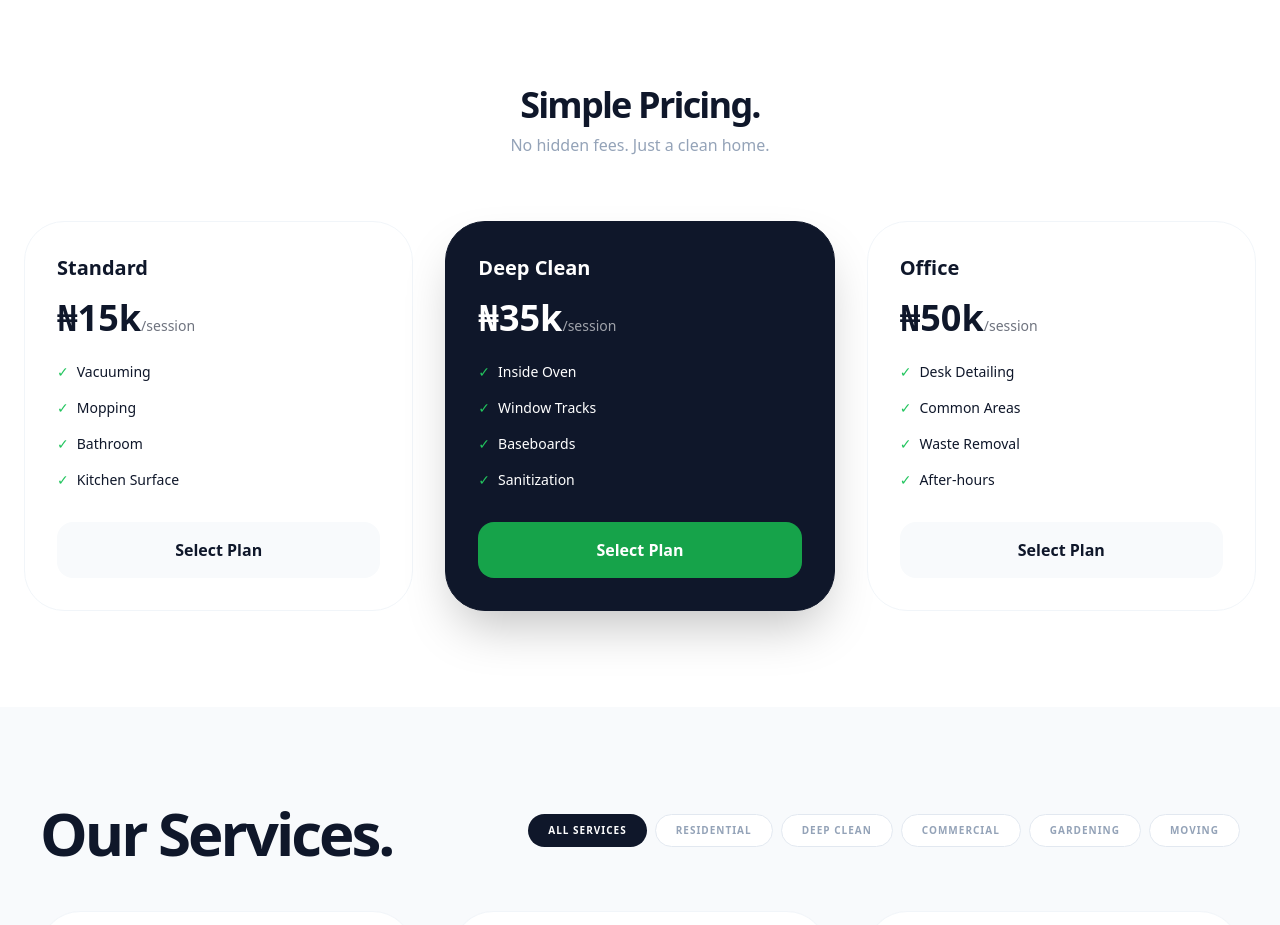
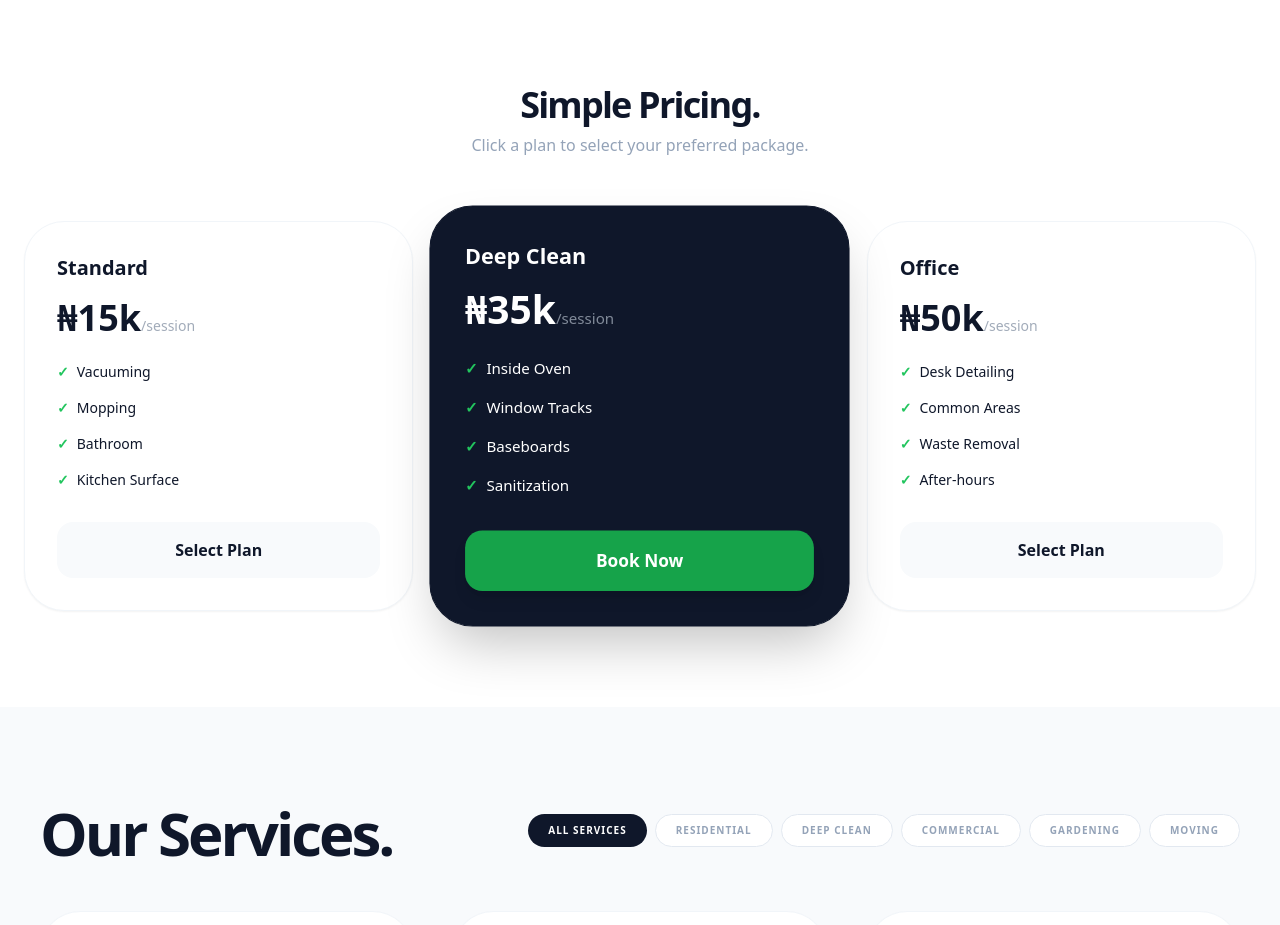
Before and after one commit to realtee01/Nextclean, a React (Vite) app: page / in a window 1280 px wide. Shown: the part 2240-3165 px from the top of the page. Built offline with nearby package versions, Linux system fonts and the light colour scheme.

Commit message:
Update Pricing.jsx

```diff
--- a/src/components/Pricing.jsx
+++ b/src/components/Pricing.jsx
@@ -1,7 +1,10 @@
-import React from 'react';
+import React, { useState } from 'react';
 import { motion } from 'framer-motion';
 
 const Pricing = ({ onBookClick }) => {
+  // 1. Track which plan is currently selected (Default to Deep Clean)
+  const [selectedPlan, setSelectedPlan] = useState("Deep Clean");
+
   const plans = [
     { name: "Standard", price: "15k", features: ["Vacuuming", "Mopping", "Bathroom", "Kitchen Surface"] },
     { name: "Deep Clean", price: "35k", features: ["Inside Oven", "Window Tracks", "Baseboards", "Sanitization"] },
@@ -12,33 +15,65 @@ const Pricing = ({ onBookClick }) => {
     <section className="max-w-7xl mx-auto px-6 py-24">
       <div className="text-center mb-16">
         <h2 className="text-4xl font-black tracking-tighter">Simple Pricing.</h2>
-        <p className="text-slate-400 mt-2">No hidden fees. Just a clean home.</p>
+        <p className="text-slate-400 mt-2">Click a plan to select your preferred package.</p>
       </div>
 
-      <div className="grid md:grid-cols-3 gap-8">
-        {plans.map((plan, i) => (
+      <div className="grid md:grid-cols-3 gap-8 items-center">
+        {plans.map((plan, i) => {
+          const isActive = selectedPlan === plan.name;
+
+          return (
             <motion.div
               key={i}
-            whileHover={{ y: -10 }}
-            className={`p-8 rounded-[2.5rem] border ${plan.name === "Deep Clean" ? "bg-slate-900 text-white border-slate-900 shadow-2xl" : "bg-white border-slate-100"}`}
+              layout // Smoothly animate the size change
+              onClick={() => setSelectedPlan(plan.name)}
+              // --- BOUNCE MOTION ON HOVER & SELECTION ---
+              whileHover={{ scale: 1.05, y: -5 }}
+              whileTap={{ scale: 0.98 }}
+              initial={false}
+              animate={{
+                scale: isActive ? 1.08 : 1,
+                backgroundColor: isActive ? "#0f172a" : "#ffffff", // slate-900 or white
+                color: isActive ? "#ffffff" : "#0f172a"
+              }}
+              transition={{ type: "spring", stiffness: 300, damping: 15 }}
+              className={`p-8 rounded-[2.5rem] border cursor-pointer transition-shadow duration-500 ${
+                isActive ? "z-10 shadow-2xl border-slate-900" : "border-slate-100 shadow-sm"
+              }`}
             >
-            <h3 className="text-xl font-bold mb-4">{plan.name}</h3>
-            <div className="text-4xl font-black mb-6">₦{plan.price}<span className="text-sm font-normal opacity-60">/session</span></div>
+              <h3 className={`text-xl font-bold mb-4 ${isActive ? "text-white" : "text-slate-900"}`}>
+                {plan.name}
+              </h3>
+
+              <div className="text-4xl font-black mb-6">
+                ₦{plan.price}
+                <span className={`text-sm font-normal opacity-60 ${isActive ? "text-slate-300" : "text-slate-500"}`}>
+                  /session
+                </span>
+              </div>
+
               <ul className="space-y-4 mb-8">
                 {plan.features.map(f => (
                   <li key={f} className="text-sm flex items-center gap-2">
-                  <span className="text-green-500">✓</span> {f}
+                    <span className="text-green-500 font-bold">✓</span> {f}
                   </li>
                 ))}
               </ul>
+
               <button
-              onClick={onBookClick}
-              className={`w-full py-4 rounded-2xl font-bold transition-all ${plan.name === "Deep Clean" ? "bg-green-600 text-white" : "bg-slate-50 text-slate-900 hover:bg-slate-100"}`}
+                onClick={(e) => {
+                  e.stopPropagation(); // Prevents re-selecting the card when clicking button
+                  onBookClick();
+                }}
+                className={`w-full py-4 rounded-2xl font-bold transition-all transform active:scale-95 ${
+                  isActive ? "bg-green-600 text-white shadow-lg" : "bg-slate-50 text-slate-900 hover:bg-slate-100"
+                }`}
               >
-              Select Plan
+                {isActive ? "Book Now" : "Select Plan"}
               </button>
             </motion.div>
-        ))}
+          );
+        })}
       </div>
     </section>
   );
```
Lines whose indentation alone changed are shown as unchanged.
